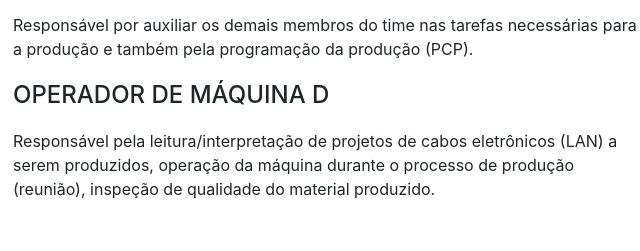
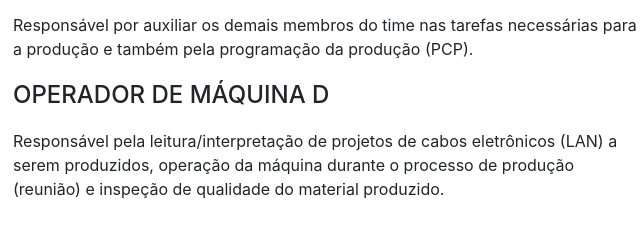
Before and after one commit to paulosergiocruz/paulosergiocruz.github.io, a website with bundled scripts: page index.html in a window 1280 px wide. Shown: the part 1008-1259 px from the top of the page, 307-947 px from the left. Built offline with nearby package versions, Linux system fonts and the light colour scheme; a web font is replaced by a local one.

Commit message:
Update index.html

```diff
--- a/index.html
+++ b/index.html
@@ -142,7 +142,7 @@
               <div class="subheading mb-3">Operador de Máquina D</div>
               <p>
                 Responsável pela leitura/interpretação de projetos de cabos eletrônicos (LAN) a serem produzidos, operação da máquina durante
-                o processo de produção (reunião), inspeção de qualidade do material produzido.
+                o processo de produção (reunião) e inspeção de qualidade do material produzido.
               </p>
             </div>
             <div class="resume-date text-md-right">
```
